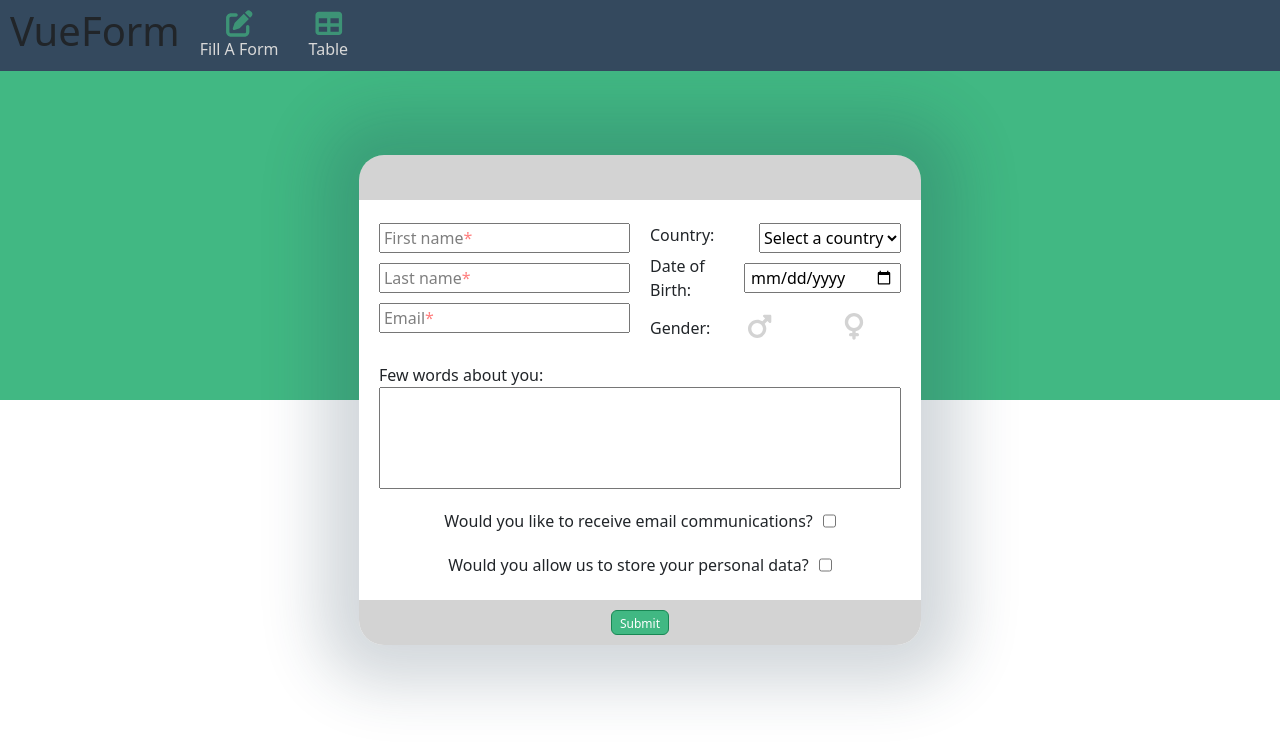
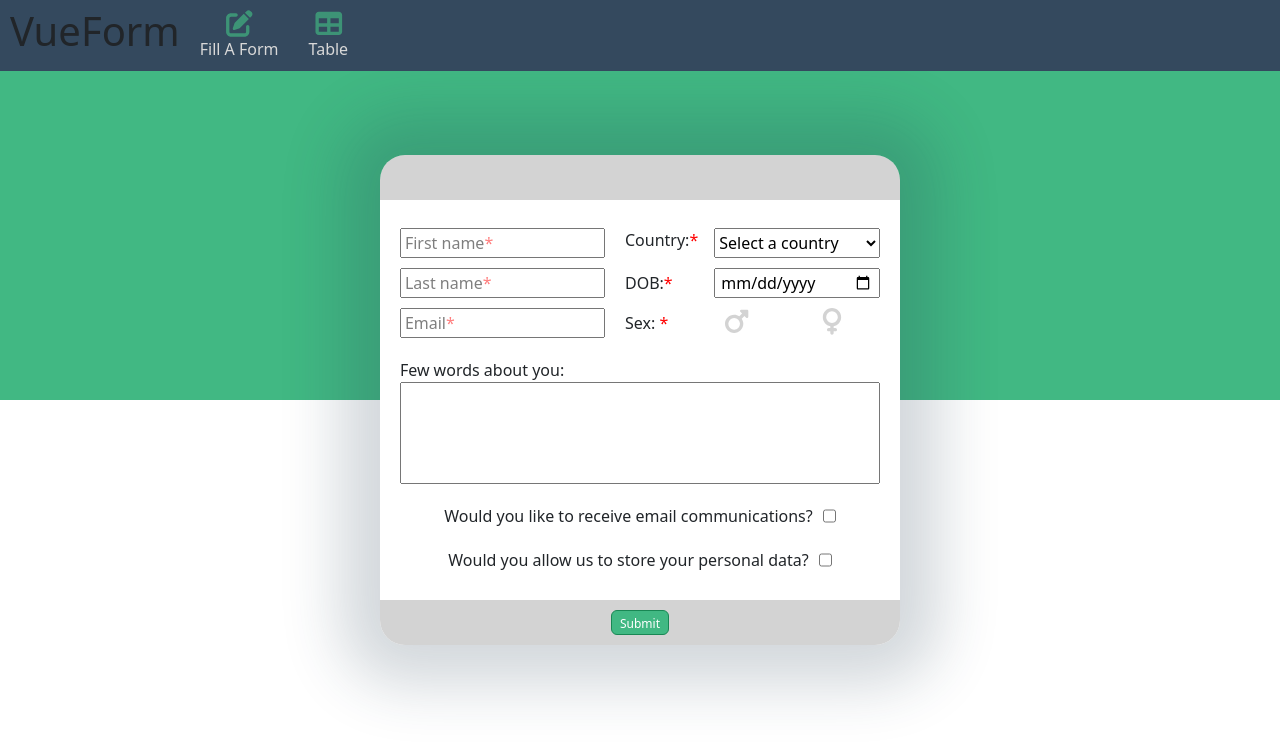
Before and after one commit to NLipatov/VueForms, a Vue app: page /form in a window 1280 px wide. Shown: the top 742 px of the page. Built offline with nearby package versions, Linux system fonts and the light colour scheme.

Commit message:
minor css-style improvements.

```diff
--- a/src/views/Form.vue
+++ b/src/views/Form.vue
@@ -10,12 +10,12 @@
                         <div class="success-message">
                             <font-awesome-icon class="success-send-icon" icon="fa-solid fa-circle-check" />
                             <span>Success!</span>
-                            <span>We've received your form. You can now proceed to 'Table' to analyse your fullfilled forms!</span>
+                            <span>We've received your form. You can now proceed to 'Table' to analyse fullfilled forms!</span>
                         </div>
                     </div>
                     <div class="survey-body" v-if="!isFormSent">
                         <div class="survey-row-block">
-                            <div class="sideblock-survey">
+                            <div class="sideblock-survey" style="width: 45%;">
                                 <div class="input-placeholder">
                                     <input name="firstname" v-model="firstname" type="text" required>
                                     <div class="placeholder">
@@ -53,10 +53,14 @@
                                     </div>
                                 </div>
                             </div>
-                            <div class="sideblock-survey">
+                            <div class="sideblock-survey" style="width: 55%;">
                                 <div class="countrySelect">
-                                    <span>Country:</span>
+                                    <div>
+                                        <span>Country:</span>
+                                        <span style="color: red;">*</span>
+                                    </div>
                                     <select
+                                    style="width: 65%;"
                                     @change="updateInput"
                                     >
                                         <option disabled selected value>Select a country</option>
@@ -74,9 +78,9 @@
                                     </div>
                                 </div>
                                 <div style="display: flex; flex-direction: column;">
-                                    <div style="display: flex; align-items: center; justify-content: space-between; height: 30px; margin-bottom: 10px;">
-                                        <label for="dateOfBirth">Date of Birth: </label>
-                                        <input name="birthdate" v-model="birthdate" id="dateOfBirth" type="date" />
+                                    <div style="display: flex; align-items: center; justify-content: space-between; height: 30px;">
+                                        <label for="dateOfBirth" class="red-asteriks">DOB:</label>
+                                        <input style="width: 65%;" name="birthdate" v-model="birthdate" id="dateOfBirth" type="date" />
                                     </div>
                                     <div class="error-wrapper" v-if="errors.birthdate && birthDateDirty">
                                         <div class="arrow-up"></div>
@@ -87,8 +91,8 @@
                                 </div>
                                 <div>
                                     <div class="gender-sub-survey">
-                                        <span>
-                                        Gender:
+                                        <span class="red-asteriks">
+                                        Sex:
                                         </span>
                                         <div style="display: flex; width: 75%; align-items: center;">
                                             <div style="width: 50%; justify-content: center; display: flex; gap: 5px; align-self: center;">
@@ -307,7 +311,6 @@ onMounted(() => {
     .sideblock-survey {
         display: flex;
         flex-direction: column;
-        width: 50%;
         padding: 10px;
         gap: 10px;
     }
@@ -442,4 +445,8 @@ onMounted(() => {
         font-size: 18pt;
         font-weight: bold;
     }
+    .red-asteriks::after{
+        content: "*";
+        color: red;
+    }
   </style>
```
